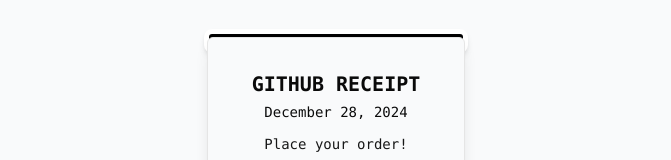
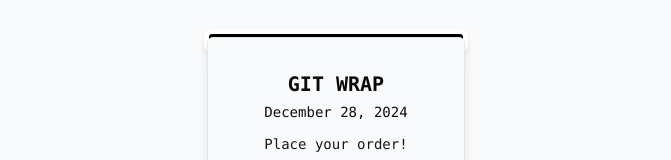
Before and after one commit to decocereus/git-receipts, a Next.js app: page / in a window 1280 px wide. Shown: the part 353-513 px from the top of the page, without its empty margins (304-975 px from the left). Built offline with nearby package versions, Linux system fonts and the light colour scheme; no server answers.

Commit message:
small UI improvements

```diff
--- a/components/auth/index.tsx
+++ b/components/auth/index.tsx
@@ -1,6 +1,7 @@
 import React from "react";
 import { Button } from "../ui/button/button";
 import { initSignIn, initSignOut } from "@/actions";
+import { LogOut } from "lucide-react";
 
 const AuthButton = ({ type = "signin" }: { type?: "signin" | "signout" }) => {
   const logoutAction = type === "signout";
@@ -15,6 +16,7 @@
       }}
     >
       <Button variant={logoutAction ? "ghost" : "link"}>
+        {logoutAction && <LogOut size={16} />}
         {logoutAction ? "Logout" : "Place your order!"}
       </Button>
     </form>
--- a/components/git-recipt/with-animation.tsx
+++ b/components/git-recipt/with-animation.tsx
@@ -74,7 +74,7 @@
             >
               <div className="space-y-2">
                 <div className="text-center space-y-1">
-                  <h1 className="text-xl font-bold">GITHUB RECEIPT</h1>
+                  <h1 className="text-xl font-bold">GIT WRAP</h1>
                   <p>{receiptGeneratedOn}</p>
                   {isLoggedIn ? (
                     <p className="opacity-80">ORDER #{orderNumber}</p>
@@ -160,7 +160,6 @@
 
                 <div className="text-center pt-4">
                   <p className="font-bold">THANK YOU FOR CODING!</p>
-                  <AuthButton type="signout" />
                 </div>
 
                 <div className="pt-2 text-center">
@@ -178,7 +177,9 @@
           </div>
         </div>
       </div>
-      <ShareReceipt receiptElement={receiptElement} stats={stats} />
+      {isLoggedIn && (
+        <ShareReceipt receiptElement={receiptElement} stats={stats} />
+      )}
     </div>
   );
 }
--- a/components/share/share.tsx
+++ b/components/share/share.tsx
@@ -5,6 +5,7 @@
 import { GitHubStats } from "@/service/response";
 import html2canvas from "html2canvas";
 import { Download, Share2 } from "lucide-react";
+import AuthButton from "../auth";
 
 const ShareReceipt = ({
   receiptElement,
@@ -71,6 +72,7 @@
   };
   return (
     <div className="flex gap-2 mt-4">
+      <AuthButton type="signout" />
       <Button
         onClick={handleDownload}
         className="flex items-center gap-2"
```
